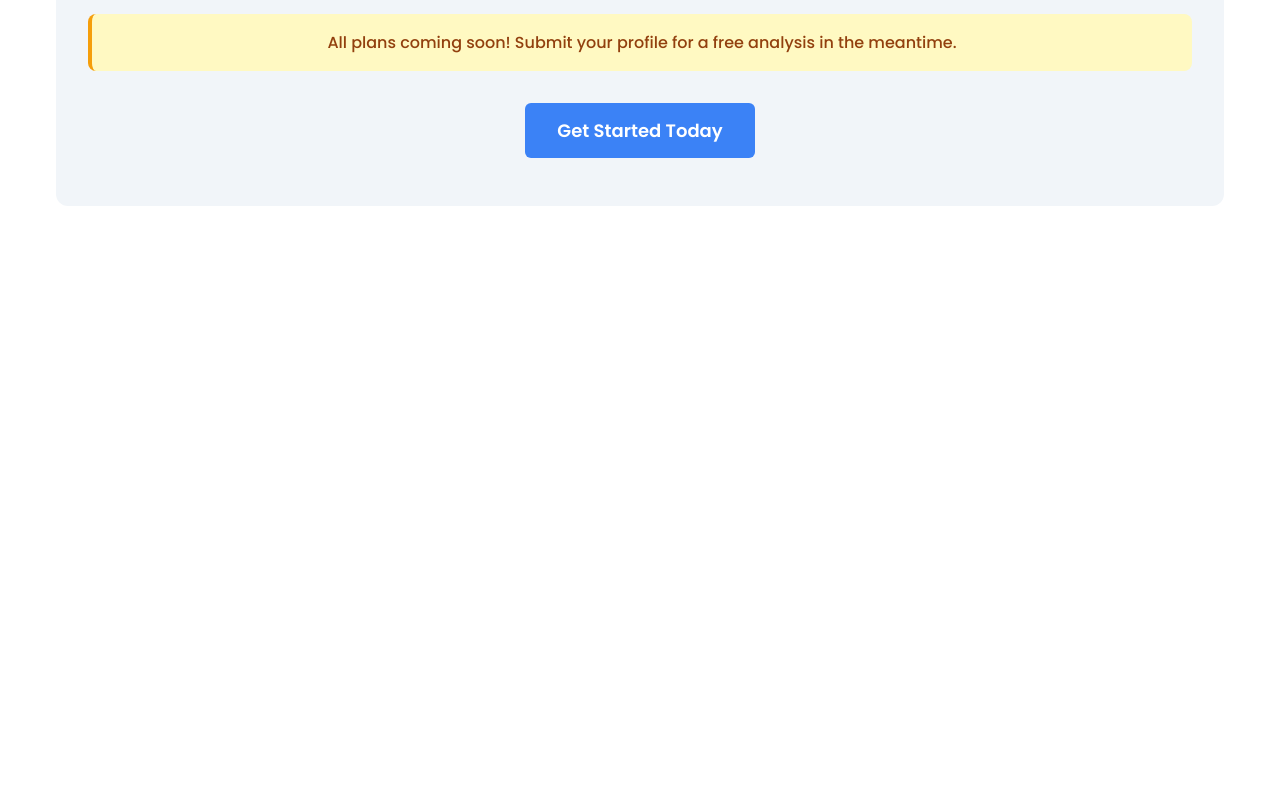
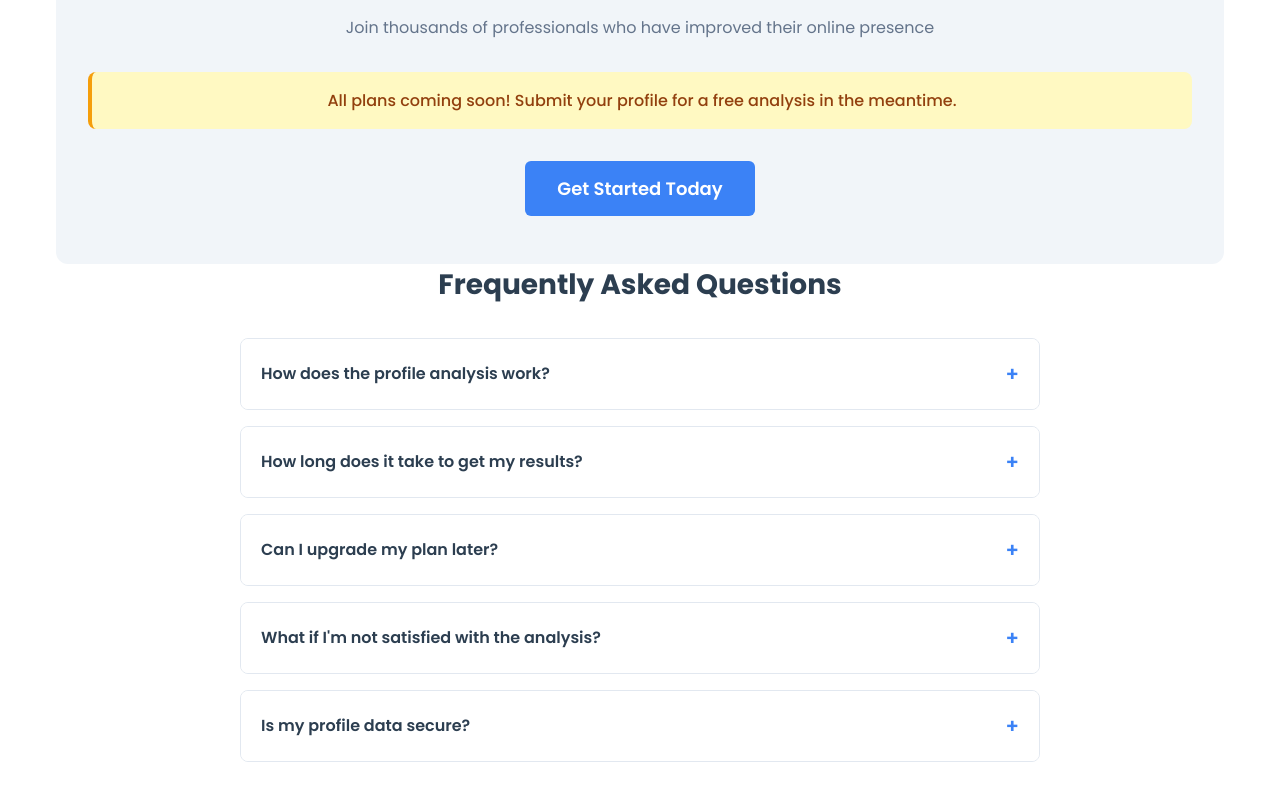
Before and after one commit to lktool/lktool, a React (Vite) app in the folder Frontend/: page /pricing in a window 1280 px wide. Shown: the part 3280-4080 px from the top of the page. Before the commit the page ends 3518 px from the top, so only its background shows below. Built offline with nearby package versions, Linux system fonts and the light colour scheme.

Commit message:
done last1

```diff
--- a/Frontend/src/Pricing/Pricing.jsx
+++ b/Frontend/src/Pricing/Pricing.jsx
@@ -6,6 +6,7 @@ const Pricing = () => {
   const [billingPeriod, setBillingPeriod] = useState('monthly');
   const [showComingSoonMessage, setShowComingSoonMessage] = useState(false);
   const [comingSoonPlan, setComingSoonPlan] = useState('');
+  const [activeFaq, setActiveFaq] = useState(null);
 
   const handlePaidPlanClick = (planName) => {
     setComingSoonPlan(planName);
@@ -14,6 +15,10 @@ const Pricing = () => {
     setTimeout(() => {
       setShowComingSoonMessage(false);
     }, 3000);
+  };
+
+  const toggleFaq = (index) => {
+    setActiveFaq(activeFaq === index ? null : index);
   };
 
   return (
@@ -150,7 +155,7 @@ const Pricing = () => {
         </div>
       )}
 
-      {/* Replace the existing features-comparison section with this improved version */}
+      {/* Replace the entire comparison table section with this fixed version */}
       <div className="features-comparison">
         <h2>Detailed Feature Comparison</h2>
 
@@ -320,6 +325,13 @@ const Pricing = () => {
               <div className="plan-column basic">-</div>
               <div className="plan-column premium">✓</div>
             </div>
+
+            <div className="comparison-row">
+              <div className="feature-column">Job Title Optimization</div>
+              <div className="plan-column free">-</div>
+              <div className="plan-column basic">-</div>
+              <div className="plan-column premium">✓</div>
+            </div>
           </div>
 
           {/* Service Limits */}
@@ -351,6 +363,97 @@ const Pricing = () => {
         </div>
         <Link to="/signup" className="main-cta-button">Get Started Today</Link>
       </div>
+
+      {/* FAQ Section */}
+      <div className="pricing-faq">
+        <h2>Frequently Asked Questions</h2>
+        <div className="faq-list">
+          <div className="faq-item">
+            <button
+              className={`faq-question ${activeFaq === 0 ? 'active' : ''}`}
+              onClick={() => toggleFaq(0)}
+            >
+              How does the profile analysis work?
+              <span className="faq-icon">{activeFaq === 0 ? '−' : '+'}</span>
+            </button>
+            {activeFaq === 0 && (
+              <div className="faq-answer">
+                <p>Our tool analyzes your LinkedIn profile by examining over 20 key factors including profile completeness,
+                engagement patterns, connection quality, and content strategy. We use these insights to provide specific
+                recommendations to improve your professional presence and visibility.</p>
+              </div>
+            )}
+          </div>
+
+          <div className="faq-item">
+            <button
+              className={`faq-question ${activeFaq === 1 ? 'active' : ''}`}
+              onClick={() => toggleFaq(1)}
+            >
+              How long does it take to get my results?
+              <span className="faq-icon">{activeFaq === 1 ? '−' : '+'}</span>
+            </button>
+            {activeFaq === 1 && (
+              <div className="faq-answer">
+                <p>Free plan users typically receive their analysis within 3-5 business days. Basic plan users receive
+                results within 1-2 business days, while Premium plan users get priority service with results
+                delivered within 24 hours.</p>
+              </div>
+            )}
+          </div>
+
+          <div className="faq-item">
+            <button
+              className={`faq-question ${activeFaq === 2 ? 'active' : ''}`}
+              onClick={() => toggleFaq(2)}
+            >
+              Can I upgrade my plan later?
+              <span className="faq-icon">{activeFaq === 2 ? '−' : '+'}</span>
+            </button>
+            {activeFaq === 2 && (
+              <div className="faq-answer">
+                <p>Yes, you can upgrade your plan at any time. When you upgrade, you'll immediately gain access to all the
+                features and benefits of your new plan. If you upgrade from a monthly to a yearly plan, you'll also
+                benefit from the 20% discount.</p>
+              </div>
+            )}
+          </div>
+
+          <div className="faq-item">
+            <button
+              className={`faq-question ${activeFaq === 3 ? 'active' : ''}`}
+              onClick={() => toggleFaq(3)}
+            >
+              What if I'm not satisfied with the analysis?
+              <span className="faq-icon">{activeFaq === 3 ? '−' : '+'}</span>
+            </button>
+            {activeFaq === 3 && (
+              <div className="faq-answer">
+                <p>We stand behind the quality of our service. If you're not completely satisfied with your analysis,
+                please contact our support team within 7 days of receiving your results, and we'll work to address
+                your concerns or provide a full refund.</p>
+              </div>
+            )}
+          </div>
+
+          <div className="faq-item">
+            <button
+              className={`faq-question ${activeFaq === 4 ? 'active' : ''}`}
+              onClick={() => toggleFaq(4)}
+            >
+              Is my profile data secure?
+              <span className="faq-icon">{activeFaq === 4 ? '−' : '+'}</span>
+            </button>
+            {activeFaq === 4 && (
+              <div className="faq-answer">
+                <p>Absolutely. We take data privacy very seriously. Your profile information is only accessed for the purpose
+                of providing our analysis services. We never share your personal information with third parties, and all
+                data is processed according to our strict privacy policy.</p>
+              </div>
+            )}
+          </div>
+        </div>
+      </div>
     </div>
   );
 };
```
